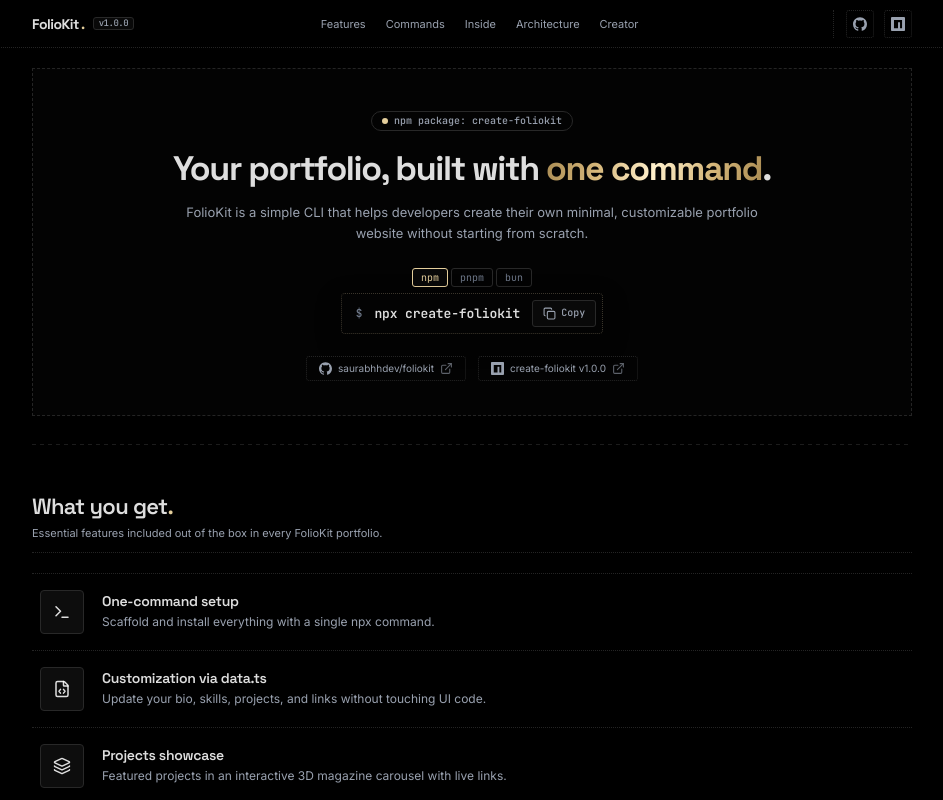
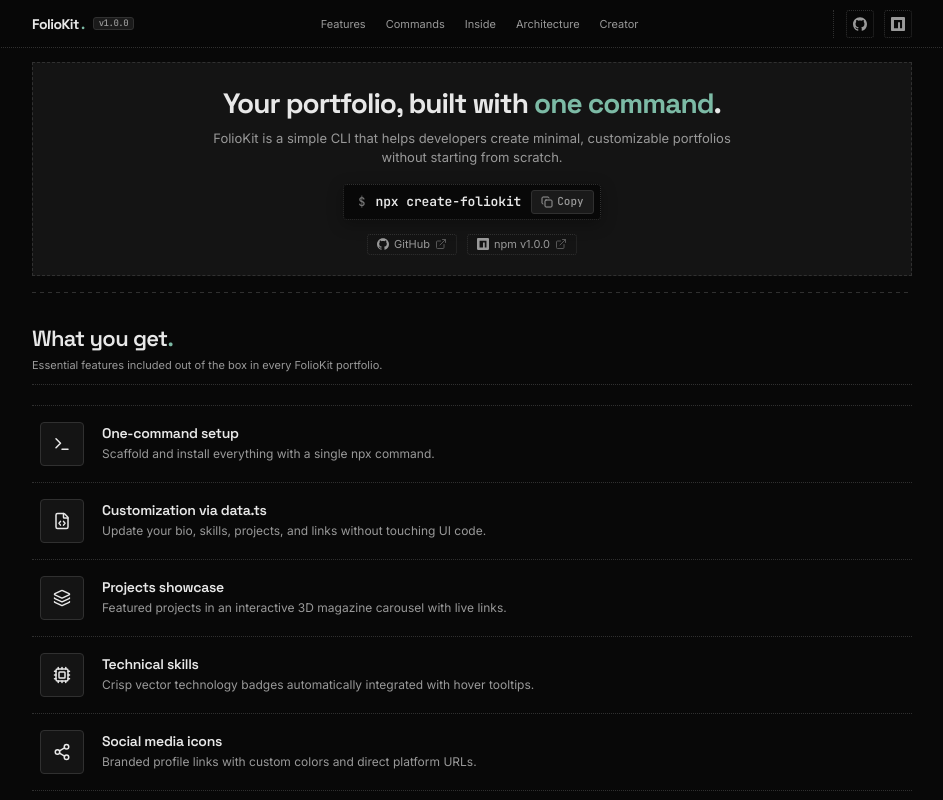
Before and after one commit to saurabhhdev/foliokit, a React (Vite) app: page / in a window 1280 px wide. Shown: the top 800 px of the page, without its empty margins (168-1111 px from the left). Built offline with nearby package versions, Linux system fonts and the light colour scheme.

Commit message:
Change primary accent to emerald green #7CBAA5 and minimize hero section

```diff
--- a/index.html
+++ b/index.html
@@ -3,7 +3,7 @@
   <head>
     <meta charset="UTF-8" />
     <meta name="viewport" content="width=device-width, initial-scale=1.0" />
-    <meta name="theme-color" content="#000000" />
+    <meta name="theme-color" content="#080808" />
     <title>FolioKit — Your portfolio, built with one command.</title>
     <meta name="description" content="FolioKit is a simple CLI that helps developers create their own minimal, customizable portfolio website without starting from scratch." />
     <link rel="icon" type="image/svg+xml" href="/favicon.svg" />
--- a/src/App.tsx
+++ b/src/App.tsx
@@ -12,7 +12,7 @@ export function App() {
       <Navbar />
       <main>
         <Hero />
-        <hr className="section-divider" style={{ marginTop: '28px' }} />
+        <hr className="section-divider" style={{ marginTop: '16px' }} />
         <WhatYouGet />
         <hr className="section-divider" />
         <CliCommands />
--- a/src/components/Hero.tsx
+++ b/src/components/Hero.tsx
@@ -4,24 +4,16 @@ import { GitHubIcon, NpmIcon } from './Icons'
 
 export function Hero() {
   const [copied, setCopied] = useState(false)
-  const [selectedPm, setSelectedPm] = useState('npm')
-
-  const commands: Record<string, string> = {
-    npm: 'npx create-foliokit',
-    pnpm: 'pnpm create foliokit',
-    bun: 'bun create foliokit',
-  }
-
-  const currentCmd = commands[selectedPm] || commands.npm
+  const installCmd = 'npx create-foliokit'
 
   const handleCopy = async () => {
     try {
-      await navigator.clipboard.writeText(currentCmd)
+      await navigator.clipboard.writeText(installCmd)
       setCopied(true)
       setTimeout(() => setCopied(false), 2000)
     } catch {
       const textarea = document.createElement('textarea')
-      textarea.value = currentCmd
+      textarea.value = installCmd
       document.body.appendChild(textarea)
       textarea.select()
       document.execCommand('copy')
@@ -32,55 +24,23 @@ export function Hero() {
   }
 
   return (
-    <section className="section-wrap" style={{ marginTop: '20px' }}>
+    <section className="section-wrap" style={{ marginTop: '14px' }}>
       <div className="hero-section dotted-frame">
-        {/* Subtle status badge */}
-        <div className="hero-badge-row">
-          <div className="hero-pill">
-            <span className="hero-pill-dot" />
-            <span>npm package: create-foliokit</span>
-          </div>
-        </div>
-
-        {/* Tagline */}
+        {/* Short, prominent tagline */}
         <h1 className="hero-tagline">
-          Your portfolio, built with{' '}
-          <span className="accent-gold">one command</span>.
+          Your portfolio, built with <span className="accent-emerald">one command</span>.
         </h1>
 
-        {/* Supporting description */}
+        {/* Concise one-sentence description */}
         <p className="hero-description">
-          FolioKit is a simple CLI that helps developers create their own minimal, customizable portfolio website without starting from scratch.
+          FolioKit is a simple CLI that helps developers create minimal, customizable portfolios without starting from scratch.
         </p>
 
-        {/* Command block with package manager tabs */}
-        <div style={{ display: 'flex', flexDirection: 'column', alignItems: 'center', marginBottom: '22px' }}>
-          <div style={{ display: 'inline-flex', gap: '3px', marginBottom: '6px' }}>
-            {(['npm', 'pnpm', 'bun'] as const).map((pm) => (
-              <button
-                key={pm}
-                type="button"
-                onClick={() => setSelectedPm(pm)}
-                style={{
-                  fontSize: '10px',
-                  fontFamily: 'var(--mono-font)',
-                  padding: '2px 8px',
-                  borderRadius: '3px',
-                  border: '1px solid',
-                  borderColor: selectedPm === pm ? 'var(--lime)' : 'var(--border)',
-                  color: selectedPm === pm ? 'var(--lime)' : 'var(--text-muted)',
-                  background: selectedPm === pm ? 'var(--elevated)' : 'transparent',
-                  transition: 'all var(--interaction-duration) var(--interaction-ease)',
-                }}
-              >
-                {pm}
-              </button>
-            ))}
-          </div>
-
+        {/* Prominent installation command with copy button */}
+        <div className="hero-cmd-wrapper">
           <div className="hero-cmd-box">
             <span className="hero-cmd-prefix">$</span>
-            <code className="hero-cmd-text">{currentCmd}</code>
+            <code className="hero-cmd-text">{installCmd}</code>
             <button
               type="button"
               className={`copy-button ${copied ? 'is-copied' : ''}`}
@@ -89,12 +49,12 @@ export function Hero() {
             >
               {copied ? (
                 <>
-                  <Check size={13} aria-hidden="true" />
+                  <Check size={12} aria-hidden="true" />
                   <span>Copied</span>
                 </>
               ) : (
                 <>
-                  <Copy size={13} aria-hidden="true" />
+                  <Copy size={12} aria-hidden="true" />
                   <span>Copy</span>
                 </>
               )}
@@ -102,7 +62,7 @@ export function Hero() {
           </div>
         </div>
 
-        {/* Minimal external links */}
+        {/* Compact GitHub & npm links */}
         <div className="hero-links">
           <a
             href="https://github.com/saurabhhdev/foliokit"
@@ -110,9 +70,9 @@ export function Hero() {
             rel="noopener noreferrer"
             className="hero-link-btn"
           >
-            <GitHubIcon size={13} />
-            <span>saurabhhdev/foliokit</span>
-            <ExternalLink size={10} style={{ opacity: 0.6 }} />
+            <GitHubIcon size={12} />
+            <span>GitHub</span>
+            <ExternalLink size={9} style={{ opacity: 0.5 }} />
           </a>
 
           <a
@@ -121,9 +81,9 @@ export function Hero() {
             rel="noopener noreferrer"
             className="hero-link-btn"
           >
-            <NpmIcon size={13} />
-            <span>create-foliokit v1.0.0</span>
-            <ExternalLink size={10} style={{ opacity: 0.6 }} />
+            <NpmIcon size={12} />
+            <span>npm v1.0.0</span>
+            <ExternalLink size={9} style={{ opacity: 0.5 }} />
           </a>
         </div>
       </div>
--- a/src/components/WhatsInside.tsx
+++ b/src/components/WhatsInside.tsx
@@ -161,7 +161,7 @@ socialIcons: [
                 onClick={() => setActiveSectionId(sec.id)}
               >
                 <div style={{ display: 'flex', alignItems: 'center', gap: '8px' }}>
-                  <Icon size={14} style={{ color: isActive ? 'var(--lime)' : 'var(--muted)' }} />
+                  <Icon size={14} style={{ color: isActive ? 'var(--emerald)' : 'var(--muted)' }} />
                   <span>{sec.title}</span>
                 </div>
                 <span className="tab-num">0{idx + 1}</span>
--- a/src/styles.css
+++ b/src/styles.css
@@ -1,43 +1,42 @@
 :root {
   font-family: 'Inter', -apple-system, BlinkMacSystemFont, 'Segoe UI', Roboto, sans-serif;
   color-scheme: dark;
-  color: #ffffffde;
-  background: #000000;
+  color: #E8E8E8;
+  background: #080808;
   font-synthesis: none;
   text-rendering: optimizeLegibility;
   font-optical-sizing: auto;
   scroll-behavior: smooth;
   scroll-padding-top: 58px;
 
-  /* Theme Palette - Exact Saurabh Pandey Portfolio Language */
-  --obsidian: #000000;
-  --surface: #030303;
-  --card: #050505;
-  --graphite: #070707;
-  --elevated: #090909;
-  --secondary: #0b0b0b;
+  /* Theme Palette - Minimal Deep Black & Muted Emerald */
+  --obsidian: #080808;
+  --surface: #141414;
+  --card: #141414;
+  --graphite: #0f0f0f;
+  --elevated: #1a1a1a;
+  --secondary: #141414;
 
-  /* Champagne-gold accent */
-  --lime: #e5cf9c;
-  --gold-metallic: #d6b77a;
-  --gold-light: #fff0cc;
-  --gold-deep: #a88a52;
+  /* Primary Accent: Muted Emerald Green */
+  --emerald: #7CBAA5;
+  --emerald-hover: #96D1BE;
+  --lime: #7CBAA5; /* Theme alias for consistent component rendering */
 
   /* Text & Borders */
-  --warm-white: #ffffffde;
-  --muted: #99a1af;
-  --text-muted: #707a8b;
-  --border: #282828;
-  --border-light: #333333;
-  --stitch: #1c1c1c;
-  --frame-dot: #242424;
-  --frame-dot-hover: #3a352b;
+  --warm-white: #E8E8E8;
+  --muted: #999999;
+  --text-muted: #777777;
+  --border: #303030;
+  --border-light: #3a3a3a;
+  --stitch: #303030;
+  --frame-dot: #303030;
+  --frame-dot-hover: #484848;
 
   /* Dimensions & Spacing */
   --content-width: 880px;
   --page-gutter: 16px;
-  --section-space: 48px;
-  --section-space-end: 24px;
+  --section-space: 32px;
+  --section-space-end: 18px;
   --panel-inset: 16px;
 
   /* Typography Scale */
@@ -47,11 +46,11 @@
   --text-base: 13px;
   --heading-sm: 18px;
   --heading-md: 22px;
-  --heading-lg: 28px;
-  --heading-hero: 34px;
+  --heading-lg: 26px;
+  --heading-hero: 28px;
 
   /* Motion */
-  --interaction-duration: 220ms;
+  --interaction-duration: 200ms;
   --interaction-ease: cubic-bezier(.2, .7, .2, 1);
 
   /* Fonts */
@@ -76,7 +75,7 @@ html, body {
 
 /* Strictly NO galaxy backgrounds, NO star fields */
 body {
-  background: #000000;
+  background: #080808;
   isolation: isolate;
   overflow-x: hidden;
 }
@@ -89,7 +88,7 @@ a {
 
 a:hover,
 a:focus-visible {
-  color: var(--lime);
+  color: var(--emerald);
 }
 
 button, a {
@@ -106,7 +105,7 @@ button {
 
 button:focus-visible,
 a:focus-visible {
-  outline: 2px solid var(--lime);
+  outline: 2px solid var(--emerald);
   outline-offset: 3px;
 }
 
@@ -163,7 +162,7 @@ h1, h2, h3, h4 {
   justify-content: space-between;
   padding-inline: max(var(--page-gutter), calc((100vw - var(--content-width)) / 2));
   border-bottom: 1px dotted var(--frame-dot);
-  background: rgba(0, 0, 0, 0.92);
+  background: rgba(8, 8, 8, 0.94);
   backdrop-filter: blur(12px);
   -webkit-backdrop-filter: blur(12px);
 }
@@ -180,11 +179,11 @@ h1, h2, h3, h4 {
 
 .wordmark:hover,
 .wordmark:focus-visible {
-  color: var(--lime);
+  color: var(--emerald);
 }
 
 .wordmark-dot {
-  color: var(--lime);
+  color: var(--emerald);
 }
 
 .wordmark-tag {
@@ -217,11 +216,11 @@ h1, h2, h3, h4 {
 
 .nav-link:hover,
 .nav-link:focus-visible {
-  color: var(--lime);
+  color: var(--emerald);
 }
 
 .nav-link.is-active {
-  color: var(--lime);
+  color: var(--emerald);
 }
 
 .nav-actions {
@@ -250,7 +249,7 @@ h1, h2, h3, h4 {
 
 .icon-btn:hover,
 .icon-btn:focus-visible {
-  color: var(--lime);
+  color: var(--emerald);
   border-color: var(--frame-dot-hover);
   transform: scale(1.06);
 }
@@ -274,7 +273,7 @@ h1, h2, h3, h4 {
 
 .menu-toggle:hover,
 .menu-toggle:focus-visible {
-  color: var(--lime);
+  color: var(--emerald);
 }
 
 /* Mobile Nav Drawer */
@@ -296,7 +295,7 @@ h1, h2, h3, h4 {
 .mobile-nav-links a {
   padding: 6px 0;
   font-size: var(--text-base);
-  border-bottom: 1px dotted rgba(36, 36, 36, 0.4);
+  border-bottom: 1px dotted var(--frame-dot);
 }
 
 .mobile-nav-actions {
@@ -307,108 +306,61 @@ h1, h2, h3, h4 {
 }
 
 /* ==========================================================================
-   Hero Section
+   Hero Section (Compact & Minimal)
    ========================================================================== */
 
 .hero-section {
-  padding: 42px 0 34px;
+  padding: 24px 18px 20px;
   border-left: 1px dashed var(--frame-dot);
-  padding-left: 16px;
-  padding-right: 16px;
   text-align: center;
 }
 
-.hero-badge-row {
-  display: flex;
-  align-items: center;
-  justify-content: center;
-  gap: 8px;
-  margin-bottom: 18px;
+.hero-tagline {
+  font: 700 var(--heading-hero)/1.2 var(--heading-font);
+  letter-spacing: -.035em;
+  color: var(--warm-white);
+  max-width: 620px;
+  margin: 0 auto 8px;
 }
 
-.hero-pill {
-  display: inline-flex;
-  align-items: center;
-  gap: 6px;
-  padding: 3px 10px;
-  border: 1px solid var(--border);
-  border-radius: 999px;
-  background: var(--surface);
-  color: var(--muted);
-  font: 500 var(--text-xs)/1.2 var(--mono-font);
-}
-
-.hero-pill-dot {
-  width: 6px;
-  height: 6px;
-  border-radius: 50%;
-  background-color: var(--lime);
-}
-
-.hero-tagline {
-  font: 700 var(--heading-hero)/1.15 var(--heading-font);
-  letter-spacing: -.04em;
-  color: var(--warm-white);
-  max-width: 680px;
-  margin: 0 auto 14px;
-}
-
-.hero-tagline .accent-gold {
-  color: var(--lime);
-}
-
-@supports ((background-clip: text) or (-webkit-background-clip: text)) {
-  .hero-tagline .accent-gold {
-    background-image:
-      linear-gradient(105deg, var(--gold-deep) 0%, var(--gold-metallic) 25%, var(--gold-light) 50%, var(--gold-metallic) 75%, var(--gold-deep) 100%),
-      linear-gradient(100deg, transparent 0%, rgba(255, 240, 204, 0) 42%, rgba(255, 240, 204, .6) 47%, rgba(255, 255, 239, 1) 50%, rgba(255, 240, 204, .6) 53%, rgba(255, 240, 204, 0) 58%, transparent 100%);
-    background-size: 100% 100%, 240% 100%;
-    background-position: 0 0, 100% 50%;
-    background-clip: text;
-    -webkit-background-clip: text;
-    -webkit-text-fill-color: transparent;
-    animation: gold-shimmer 4s linear infinite;
-  }
-}
-
-@keyframes gold-shimmer {
-  0% { background-position: 0 0, 100% 50%; }
-  100% { background-position: 0 0, -140% 50%; }
+.hero-tagline .accent-emerald {
+  color: var(--emerald);
+  font-weight: 700;
 }
 
 .hero-description {
-  max-width: 580px;
-  margin: 0 auto 24px;
+  max-width: 520px;
+  margin: 0 auto 16px;
   color: var(--muted);
-  font: 400 var(--text-base)/1.6 var(--body-font);
+  font: 400 13px/1.5 var(--body-font);
 }
 
 /* Primary Installation Box */
 .hero-cmd-wrapper {
   display: flex;
   justify-content: center;
-  margin-bottom: 20px;
+  margin-bottom: 14px;
 }
 
 .hero-cmd-box {
   display: inline-flex;
   align-items: center;
-  gap: 12px;
-  padding: 6px 6px 6px 14px;
-  border: 1px dotted var(--frame-dot-hover);
+  gap: 10px;
+  padding: 5px 6px 5px 14px;
+  border: 1px dotted var(--frame-dot);
   border-radius: 4px;
-  background: var(--surface);
-  box-shadow: 0 8px 24px rgba(0, 0, 0, 0.4);
+  background: var(--obsidian);
+  box-shadow: 0 4px 16px rgba(0, 0, 0, 0.3);
   transition: border-color var(--interaction-duration) var(--interaction-ease);
 }
 
 .hero-cmd-box:hover {
-  border-color: var(--lime);
+  border-color: var(--emerald);
 }
 
 .hero-cmd-prefix {
   color: var(--text-muted);
-  font: 500 var(--text-sm) var(--mono-font);
+  font: 500 12px var(--mono-font);
   user-select: none;
 }
 
@@ -422,13 +374,14 @@ h1, h2, h3, h4 {
   display: inline-flex;
   align-items: center;
   justify-content: center;
-  gap: 5px;
-  padding: 6px 10px;
+  gap: 4px;
+  padding: 5px 9px;
   border: 1px solid var(--border);
   border-radius: 3px;
   background: var(--elevated);
   color: var(--muted);
-  font: 500 var(--text-xs)/1 var(--mono-font);
+  font: 500 11px/1 var(--mono-font);
+  cursor: pointer;
   transition: color var(--interaction-duration) var(--interaction-ease),
               background var(--interaction-duration) var(--interaction-ease),
               border-color var(--interaction-duration) var(--interaction-ease);
@@ -436,14 +389,14 @@ h1, h2, h3, h4 {
 
 .copy-button:hover,
 .copy-button:focus-visible {
-  color: var(--lime);
-  border-color: var(--lime);
+  color: var(--emerald);
+  border-color: var(--emerald);
   background: var(--card);
 }
 
 .copy-button.is-copied {
-  color: var(--lime);
-  border-color: var(--lime);
+  color: var(--emerald);
+  border-color: var(--emerald);
 }
 
 .hero-links {
@@ -451,32 +404,32 @@ h1, h2, h3, h4 {
   align-items: center;
   justify-content: center;
   flex-wrap: wrap;
-  gap: 12px;
+  gap: 10px;
 }
 
 .hero-link-btn {
   display: inline-flex;
   align-items: center;
-  gap: 6px;
-  padding: 5px 12px;
+  gap: 5px;
+  padding: 3px 9px;
   border: 1px dotted var(--frame-dot);
   border-radius: 3px;
   color: var(--muted);
   background: transparent;
-  font: 400 var(--text-xs)/1 var(--body-font);
+  font: 400 11px/1.2 var(--body-font);
   transition: color var(--interaction-duration) var(--interaction-ease),
               border-color var(--interaction-duration) var(--interaction-ease);
 }
 
 .hero-link-btn:hover,
 .hero-link-btn:focus-visible {
-  color: var(--lime);
+  color: var(--emerald);
   border-color: var(--frame-dot-hover);
 }
 
 .hero-link-btn svg {
-  width: 13px;
-  height: 13px;
+  width: 12px;
+  height: 12px;
 }
 
 /* ==========================================================================
@@ -501,7 +454,7 @@ h1, h2, h3, h4 {
 }
 
 .section-title span {
-  color: var(--lime);
+  color: var(--emerald);
 }
 
 .section-subtitle {
@@ -548,7 +501,7 @@ h1, h2, h3, h4 {
   flex: 0 0 44px;
   border: 1px solid var(--border);
   border-radius: 4px;
-  background: #0d0d0d;
+  background: var(--surface);
   color: var(--warm-white);
   transition: border-color var(--interaction-duration) var(--interaction-ease),
               color var(--interaction-duration) var(--interaction-ease),
@@ -557,7 +510,7 @@ h1, h2, h3, h4 {
 
 .features-minimal-row:hover .features-minimal-icon-box {
   border-color: var(--frame-dot-hover);
-  color: var(--lime);
+  color: var(--emerald);
   transform: scale(1.04);
 }
 
@@ -578,7 +531,7 @@ h1, h2, h3, h4 {
 }
 
 .features-minimal-row:hover .features-minimal-title {
-  color: var(--lime);
+  color: var(--emerald);
 }
 
 .features-minimal-desc {
@@ -629,7 +582,7 @@ h1, h2, h3, h4 {
 }
 
 .essential-command-step {
-  color: var(--lime);
+  color: var(--emerald);
   font: 700 11px/1 var(--mono-font);
   letter-spacing: .02em;
   padding: 2px 6px;
@@ -647,7 +600,7 @@ h1, h2, h3, h4 {
 }
 
 .essential-command-card:hover .essential-command-title {
-  color: var(--lime);
+  color: var(--emerald);
 }
 
 .essential-command-desc {
@@ -708,7 +661,7 @@ h1, h2, h3, h4 {
 }
 
 .other-commands-title span {
-  color: var(--lime);
+  color: var(--emerald);
 }
 
 .other-commands-desc {
@@ -766,7 +719,7 @@ h1, h2, h3, h4 {
 }
 
 .other-command-row:hover .other-command-syntax {
-  color: var(--lime);
+  color: var(--emerald);
 }
 
 .other-command-desc {
@@ -795,7 +748,7 @@ h1, h2, h3, h4 {
 }
 
 .other-command-copy.is-copied {
-  color: var(--lime) !important;
+  color: var(--emerald) !important;
   background: var(--card) !important;
 }
 
@@ -840,7 +793,7 @@ h1, h2, h3, h4 {
 }
 
 .inside-tab-btn.is-active {
-  color: var(--lime);
+  color: var(--emerald);
   background: var(--card);
   border-color: var(--frame-dot-hover);
 }
@@ -852,7 +805,7 @@ h1, h2, h3, h4 {
 }
 
 .inside-tab-btn.is-active .tab-num {
-  color: var(--lime);
+  color: var(--emerald);
 }
 
 .inside-preview-panel {
@@ -880,7 +833,7 @@ h1, h2, h3, h4 {
   border: 1px solid var(--border);
   border-radius: 3px;
   font: 500 var(--text-2xs) var(--mono-font);
-  color: var(--lime);
+  color: var(--emerald);
   background: var(--surface);
 }
 
@@ -923,7 +876,7 @@ h1, h2, h3, h4 {
 }
 
 .preview-code-block .hl-key {
-  color: var(--lime);
+  color: var(--emerald);
 }
 
 .preview-code-block .hl-str {
@@ -957,7 +910,7 @@ h1, h2, h3, h4 {
 }
 
 .tree-list .highlight-file {
-  color: var(--lime);
+  color: var(--emerald);
 }
 
 /* ==========================================================================
@@ -988,8 +941,8 @@ h1, h2, h3, h4 {
   height: 44px;
   border: 1px solid var(--border);
   border-radius: 6px;
-  background: radial-gradient(circle at 35% 25%, #242424, #050505 72%);
-  color: var(--lime);
+  background: radial-gradient(circle at 35% 25%, #222222, var(--surface) 72%);
+  color: var(--emerald);
   font: 600 16px/1 var(--heading-font);
   flex-shrink: 0;
 }
@@ -1007,7 +960,7 @@ h1, h2, h3, h4 {
 }
 
 .creator-meta .creator-handle {
-  color: var(--lime);
+  color: var(--emerald);
   font-family: var(--mono-font);
   font-size: var(--text-xs);
 }
@@ -1029,8 +982,8 @@ h1, h2, h3, h4 {
 
 .creator-portfolio-link:hover,
 .creator-portfolio-link:focus-visible {
-  color: var(--lime);
-  border-color: var(--lime);
+  color: var(--emerald);
+  border-color: var(--emerald);
   transform: scale(1.03);
 }
 
@@ -1100,8 +1053,8 @@ h1, h2, h3, h4 {
 
 .footer-social-link:hover,
 .footer-social-link:focus-visible {
-  color: var(--lime);
-  border-color: var(--lime);
+  color: var(--emerald);
+  border-color: var(--emerald);
 }
 
 .footer-social-link svg {
@@ -1154,8 +1107,12 @@ h1, h2, h3, h4 {
     display: inline-flex;
   }
 
+  .hero-section {
+    padding: 20px 14px 16px;
+  }
+
   .hero-tagline {
-    font-size: 26px;
+    font-size: 22px;
   }
 
   .inside-container {
```
Also changed, not shown: public/favicon.svg.
